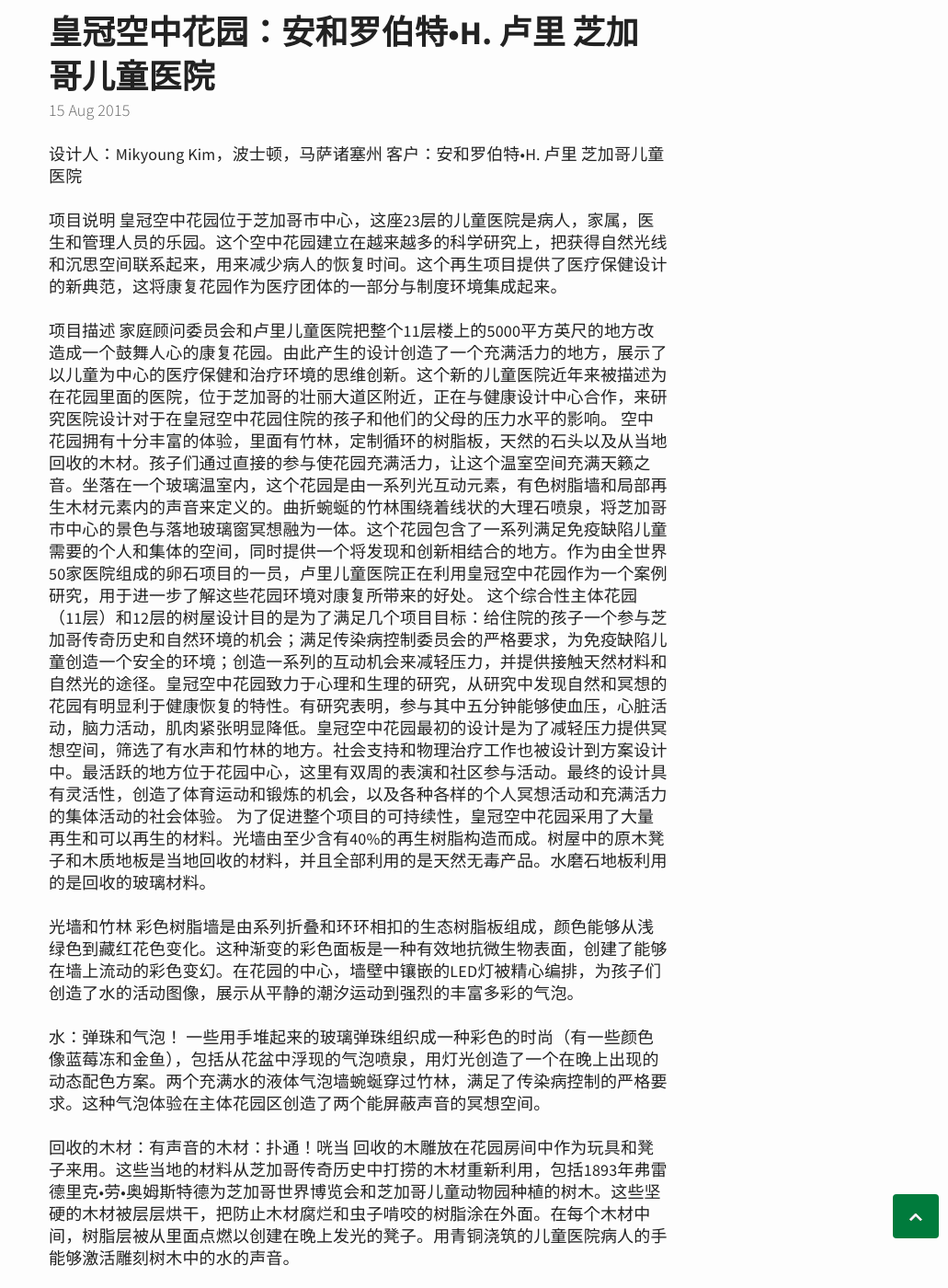
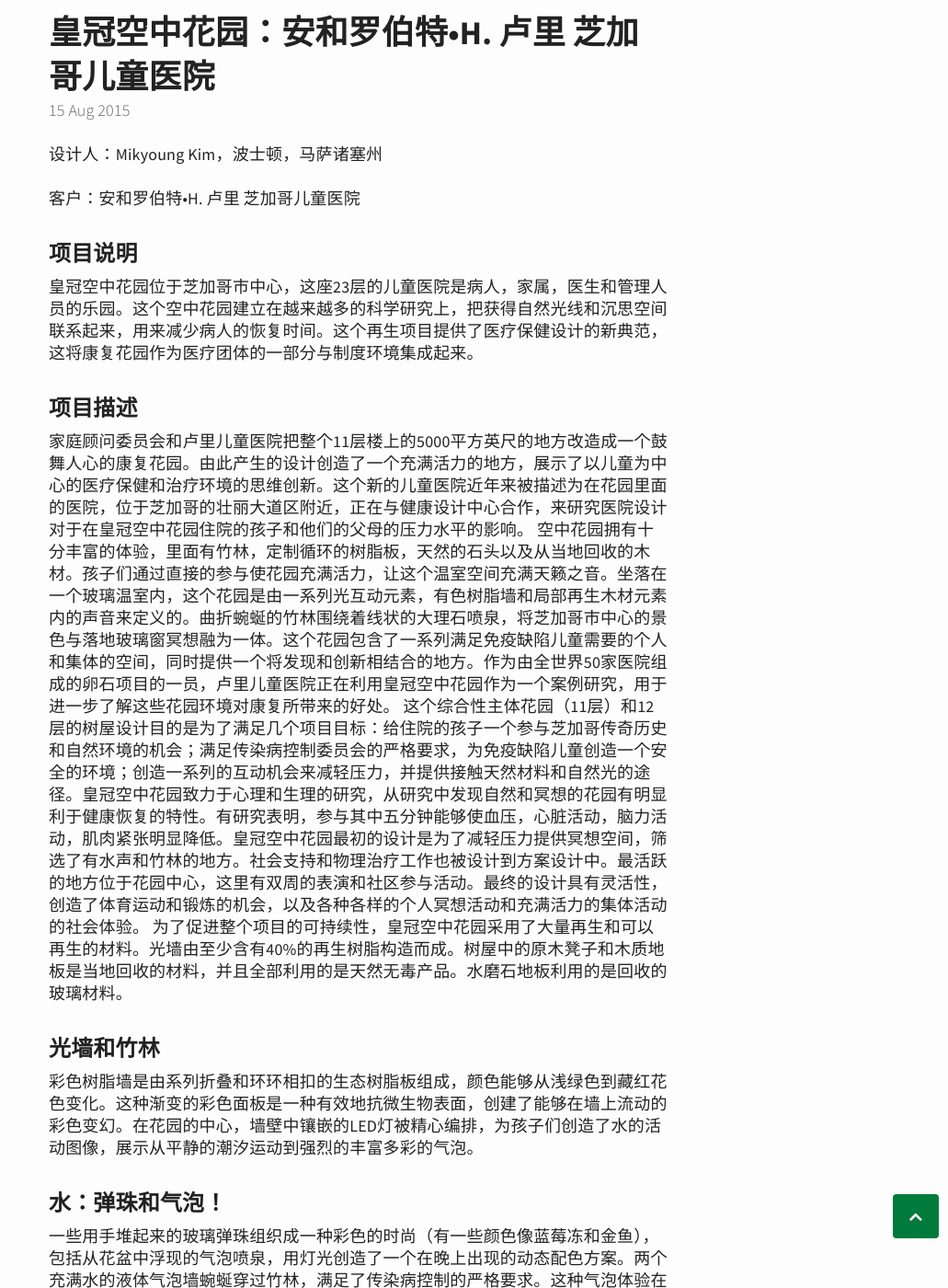
Before and after one commit to xiaoyu33/xiaoyu33.github.io, a Jekyll site: the page built from _posts/2015-08-15-皇冠空中花园：安和罗伯特•H. 卢里 芝加哥儿童医院.md, in a window 1280 px wide and 1400 px high, scrolled down 251 px. Shown: the whole window at 92% size, without its empty margins (249-1280 px from the left). Built offline with Jekyll 4.4.1, drawn with Linux system fonts in a browser that asks for light colours; comment, search, counter and statistics services are not loaded; some of the changed text lies outside the part shown.

Commit message:
Update 2015-08-15-皇冠空中花园：安和罗伯特•H. 卢里 芝加哥儿童医院.md

```diff
--- a/_posts/2015-08-15-皇冠空中花园：安和罗伯特•H. 卢里 芝加哥儿童医院.md
+++ b/_posts/2015-08-15-皇冠空中花园：安和罗伯特•H. 卢里 芝加哥儿童医院.md
@@ -3,25 +3,26 @@
 ---
 
 设计人：Mikyoung Kim，波士顿，马萨诸塞州
+
 客户：安和罗伯特•H. 卢里 芝加哥儿童医院
 
-项目说明
+### 项目说明 ###
 皇冠空中花园位于芝加哥市中心，这座23层的儿童医院是病人，家属，医生和管理人员的乐园。这个空中花园建立在越来越多的科学研究上，把获得自然光线和沉思空间联系起来，用来减少病人的恢复时间。这个再生项目提供了医疗保健设计的新典范，这将康复花园作为医疗团体的一部分与制度环境集成起来。
 
-项目描述
+### 项目描述 ###
 家庭顾问委员会和卢里儿童医院把整个11层楼上的5000平方英尺的地方改造成一个鼓舞人心的康复花园。由此产生的设计创造了一个充满活力的地方，展示了以儿童为中心的医疗保健和治疗环境的思维创新。这个新的儿童医院近年来被描述为在花园里面的医院，位于芝加哥的壮丽大道区附近，正在与健康设计中心合作，来研究医院设计对于在皇冠空中花园住院的孩子和他们的父母的压力水平的影响。
 空中花园拥有十分丰富的体验，里面有竹林，定制循环的树脂板，天然的石头以及从当地回收的木材。孩子们通过直接的参与使花园充满活力，让这个温室空间充满天籁之音。坐落在一个玻璃温室内，这个花园是由一系列光互动元素，有色树脂墙和局部再生木材元素内的声音来定义的。曲折蜿蜒的竹林围绕着线状的大理石喷泉，将芝加哥市中心的景色与落地玻璃窗冥想融为一体。这个花园包含了一系列满足免疫缺陷儿童需要的个人和集体的空间，同时提供一个将发现和创新相结合的地方。作为由全世界50家医院组成的卵石项目的一员，卢里儿童医院正在利用皇冠空中花园作为一个案例研究，用于进一步了解这些花园环境对康复所带来的好处。
 这个综合性主体花园（11层）和12层的树屋设计目的是为了满足几个项目目标：给住院的孩子一个参与芝加哥传奇历史和自然环境的机会；满足传染病控制委员会的严格要求，为免疫缺陷儿童创造一个安全的环境；创造一系列的互动机会来减轻压力，并提供接触天然材料和自然光的途径。皇冠空中花园致力于心理和生理的研究，从研究中发现自然和冥想的花园有明显利于健康恢复的特性。有研究表明，参与其中五分钟能够使血压，心脏活动，脑力活动，肌肉紧张明显降低。皇冠空中花园最初的设计是为了减轻压力提供冥想空间，筛选了有水声和竹林的地方。社会支持和物理治疗工作也被设计到方案设计中。最活跃的地方位于花园中心，这里有双周的表演和社区参与活动。最终的设计具有灵活性，创造了体育运动和锻炼的机会，以及各种各样的个人冥想活动和充满活力的集体活动的社会体验。
 为了促进整个项目的可持续性，皇冠空中花园采用了大量再生和可以再生的材料。光墙由至少含有40%的再生树脂构造而成。树屋中的原木凳子和木质地板是当地回收的材料，并且全部利用的是天然无毒产品。水磨石地板利用的是回收的玻璃材料。
 
-光墙和竹林
+### 光墙和竹林 ###
 彩色树脂墙是由系列折叠和环环相扣的生态树脂板组成，颜色能够从浅绿色到藏红花色变化。这种渐变的彩色面板是一种有效地抗微生物表面，创建了能够在墙上流动的彩色变幻。在花园的中心，墙壁中镶嵌的LED灯被精心编排，为孩子们创造了水的活动图像，展示从平静的潮汐运动到强烈的丰富多彩的气泡。
 
-水：弹珠和气泡！
+### 水：弹珠和气泡！ ###
 一些用手堆起来的玻璃弹珠组织成一种彩色的时尚（有一些颜色像蓝莓冻和金鱼），包括从花盆中浮现的气泡喷泉，用灯光创造了一个在晚上出现的动态配色方案。两个充满水的液体气泡墙蜿蜒穿过竹林，满足了传染病控制的严格要求。这种气泡体验在主体花园区创造了两个能屏蔽声音的冥想空间。
 
-回收的木材：有声音的木材：扑通！咣当
+### 回收的木材：有声音的木材：扑通！咣当 ###
 回收的木雕放在花园房间中作为玩具和凳子来用。这些当地的材料从芝加哥传奇历史中打捞的木材重新利用，包括1893年弗雷德里克•劳•奥姆斯特德为芝加哥世界博览会和芝加哥儿童动物园种植的树木。这些坚硬的木材被层层烘干，把防止木材腐烂和虫子啃咬的树脂涂在外面。在每个木材中间，树脂层被从里面点燃以创建在晚上发光的凳子。用青铜浇筑的儿童医院病人的手能够激活雕刻树木中的水的声音。
 
-创始人树屋
+### 创始人树屋 ###
 位于12层以上的主体空中花园被下面的竹林覆盖，这个私密的空间是专为免疫缺陷儿童设计的，他们的身体条件使他们不能参加主体花园的活动。这个受保护的空间有一系列再生木材连接着墙和地板。木材的选择有不同种类，包括樱桃木，枫木，水曲柳和黑核桃品种。由于木材包裹了玻璃墙，天空，小鸟，树叶都出现过。
```
